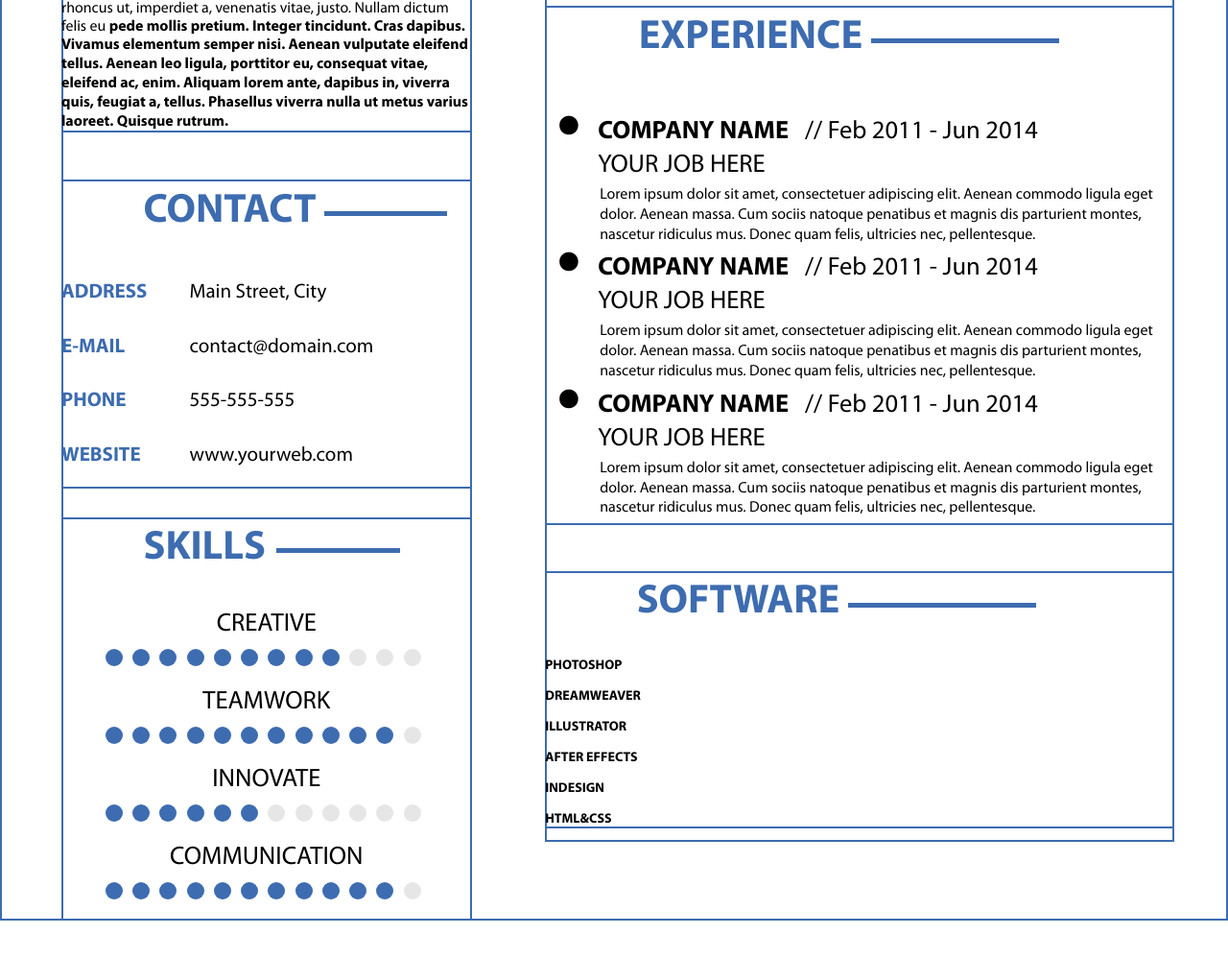
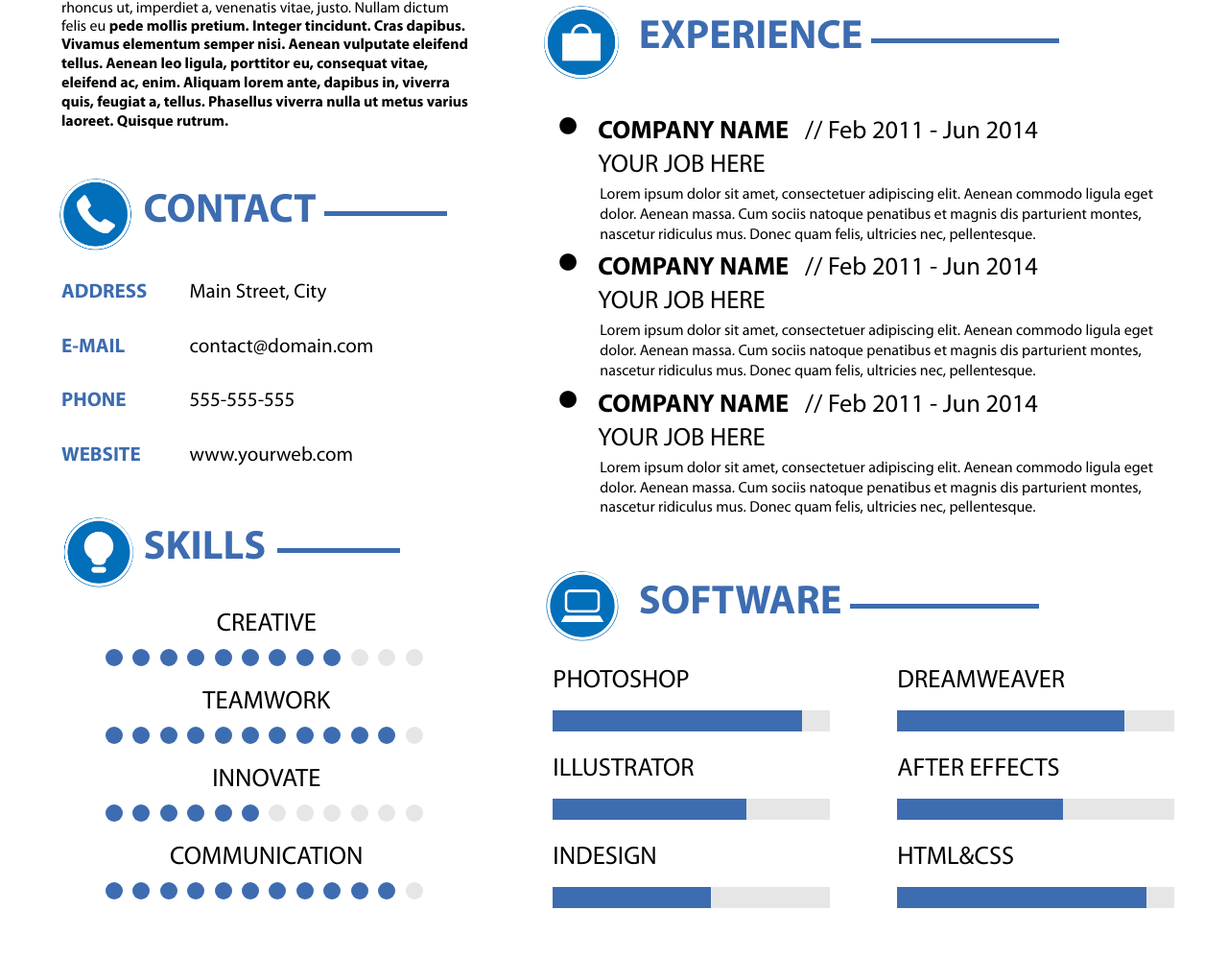
Before and after one commit to shiro1702/test, a plain HTML site: page resume/index.html in a window 1280 px wide. Shown: the part 786-1784 px from the top of the page at 96% size. Before the commit the page ends 1745 px from the top, so only its background shows below. Drawn offline with Linux system fonts and the light colour scheme.

Commit message:
подгонка software и иконок, html - шестой раздел на блочную верстку, утранена ошибка в нумерации иконок, css - задание стилей шестого и седбмого блоков, погдонка иконок по размеру, images- переделка иконок(увеличение отступа между иконками)

```diff
--- a/resume/css/styles.css
+++ b/resume/css/styles.css
@@ -28,7 +28,8 @@ html{
 }
 
 body {
-	font-family:'MyriadPro-Bold';
+	font-family: 'MyriadPro-Regular';
+	//font-family:'MyriadPro-Bold';
 	background-color: #ffffff;
 	margin: 0;
 }
@@ -41,7 +42,7 @@ min-width:600px;
 width:100vw;
 
 //border: 2px solid;
-box-shadow: 0 0 0 2px #3d6cb0 inset;
+//box-shadow: 0 0 0 2px #3d6cb0 inset;
 }
 
 .TextCol{
@@ -61,7 +62,7 @@ vertical-align:top;
 margin-top:6.13%;
 margin-left:6.15%;
 
-box-shadow: 0 0 0 2px #3d6cb0 inset;
+//box-shadow: 0 0 0 2px #3d6cb0 inset;
 }
 
 .bigblock.left{
@@ -84,7 +85,7 @@ min-width:306px;
 
 /*настройка первого блока, логотипа с именем*/
 .firstblock{
-box-shadow: 0 0 0 2px #3d6cb0 inset;
+//box-shadow: 0 0 0 2px #3d6cb0 inset;
 
 padding-left:19px;
 }
@@ -105,7 +106,7 @@ margin: 12px auto 0px;
 width:100%;
 text-align:center;
 //font-size:50px;
-box-shadow: 0 0 0 2px #3d6cb0 inset;
+//box-shadow: 0 0 0 2px #3d6cb0 inset;
 
 //margin-top:3.02vw;
 
@@ -113,6 +114,7 @@ box-shadow: 0 0 0 2px #3d6cb0 inset;
 .ntext h1{
 margin:0px;
 padding:0px;
+font-family: 'MyriadPro-Bold';
 }
 .ntext h1.name {
 font-family: 'MyriadPro-LightSemiExt';
@@ -130,10 +132,12 @@ margin-top:-22px;
 //margin-left:5px;
 /*font-size:4.93vw;
 margin-top:-1.65vw;*/
+//font-family: 'MyriadPro-Bold';
 }
 .ntext h1.job {
 font-size:25px;
 /*font-size:1.92vw;*/
+//font-family: 'MyriadPro-Bold';
 }
 
 /*конец первого блока*/
@@ -160,7 +164,7 @@ margin-left:1px;
 //margin-top:4vw;
 margin-top:50px;
 
-box-shadow: 0 0 0 2px #3d6cb0 inset;
+//box-shadow: 0 0 0 2px #3d6cb0 inset;
 
 position:relative;
 }
@@ -169,6 +173,7 @@ margin:0;
 margin-left:8px;
 margin-top:-8px;
 font-size:42.5px;
+font-family: 'MyriadPro-Bold';
 }
 
 .lhead{
@@ -239,7 +244,7 @@ border-radius:2000px;
 background: url('../images/icons.png') no-repeat 0 0;
 /*background-size:auto 6.05vw ;*/
 background-size:auto 78px;
-background-position:-74px 0;
+background-position:-87px 0;
 margin-left:-2px;
 margin-top:-1px;
 }
@@ -278,8 +283,8 @@ margin-top:30px;
 .icon3{
 width:74px;
 height:74px;
-background-size:auto 78px;
-background-position:-152px 0;
+background-size:auto 76px;
+background-position:-167px 0;
 
 }
 .skills .lheadline.lhead{
@@ -351,8 +356,8 @@ margin-top:0px;
 .icon4{
 width:78px;
 height:78px;
-background-size:auto 78px;
-background-position:-225px 0;
+background-size:auto 77px;
+background-position:-253px 0;
 //margin-top:-2px;
 margin-left:-1px;
 }
@@ -371,7 +376,7 @@ padding-bottom:9px;
 }
 .education .ltext .circle{
 position:absolute;
-font-size:75px;
+font-size:84px;
 line-height:0px;
 //vertical-align:top;
 top:12px;
@@ -426,8 +431,8 @@ margin-top:38px;
 .icon5{
 width:78px;
 height:78px;
-background-size:auto 76px;
-background-position:-294px 0;
+background-size:auto 77px;
+background-position:-338px 0;
 //margin-top:-2px;
 margin-left:-1px;
 }
@@ -442,7 +447,7 @@ padding-bottom:7px;
 }
 .experience .ltext .circle{
 position:absolute;
-font-size:75px;
+font-size:84px;
 line-height:0px;
 //vertical-align:top;
 top:12px;
@@ -494,9 +499,61 @@ line-height:1.3em;
 .software{
 margin-top:48px;
 }
-
+.icon6{
+width:78px;
+height:78px;
+background-size:auto 76px;
+background-position:-416px 0;
+//margin-top:-2px;
+margin-left:-1px;
+}
 .software .ltext{
-
+margin-top:21px;
+text-align:justify;
+text-align-last:justify;
 }
 
+.software .ltext > div{
+display:inline-block;
+margin: 0 0 24px 8px;
+width:44%;
+}
+.software .ltext h3{
+font-weight:normal;
+font-size:26.5px;
+margin:0 0 14px 0;
+text-align:left;
+text-align-last:left;
+}
+.progbar{
+background-color:#e6e6e6;
+width:100%;
+height:22px;
+}
+.PHOTOSHOP .progbar .prog{
+width:90%;
+height:100%;
+}
+.DREAMWEAVER .progbar .prog{
+width:82%;
+height:100%;
+}
+.ILLUSTRATOR .progbar .prog{
+width:70%;
+height:100%;
+}
+.AFTEREFFECTS .progbar .prog{
+width:60%;
+height:100%;
+}
+.INDESIGN .progbar .prog{
+width:57%;
+height:100%;
+}
+.HTMLCSS .progbar .prog{
+width:90%;
+height:100%;
+}
+
+
 /*КОНЕЦ настройка  седьмого блока, программы*/
--- a/resume/index.html
+++ b/resume/index.html
@@ -305,7 +305,7 @@
 
 
 		<div class="block software">
-			<div class="lhead icon icon2">
+			<div class="lhead icon icon6">
 			</div>
 			<h2 class="TextCol lhead lheadtext ">SOFTWARE</h1>
 
@@ -316,7 +316,7 @@
 				<div class="PHOTOSHOP">
 					<h3>PHOTOSHOP</h3>
 					<div class="progbar">
-						<div class="bgc">
+						<div class="prog bgc">
 						</div>
 					</div>
 				</div>
@@ -324,39 +324,40 @@
 				<div class="DREAMWEAVER">
 					<h3>DREAMWEAVER</h3>
 					<div class="progbar">
-						<div class="bgc">
+						<div class="prog bgc">
 						</div>
 					</div>
 				</div>
 				<div class="ILLUSTRATOR">
 					<h3>ILLUSTRATOR</h3>
 					<div class="progbar">
-						<div class="bgc">
+						<div class="prog bgc">
 						</div>
 					</div>
 				</div>
 				<div class="AFTEREFFECTS">
 					<h3>AFTER EFFECTS</h3>
 					<div class="progbar">
-						<div class="bgc">
+						<div class="prog bgc">
 						</div>
 					</div>
 				</div>
 				<div class="INDESIGN">
 					<h3>INDESIGN</h3>
 					<div class="progbar">
-						<div class="bgc">
+						<div class="prog bgc">
 						</div>
 					</div>
 				</div>
-				<div class="HTML&CSS">
+				<div class="HTMLCSS">
 					<h3>HTML&amp;CSS</h3>
 					<div class="progbar">
-						<div class="bgc">
+						<div class="prog bgc">
 						</div>
 					</div>
 				</div>
-
+				<div>
+				</div>
 			</div>
 
 		</div>
```
Also changed, not shown: resume/images/icons.png (added).
